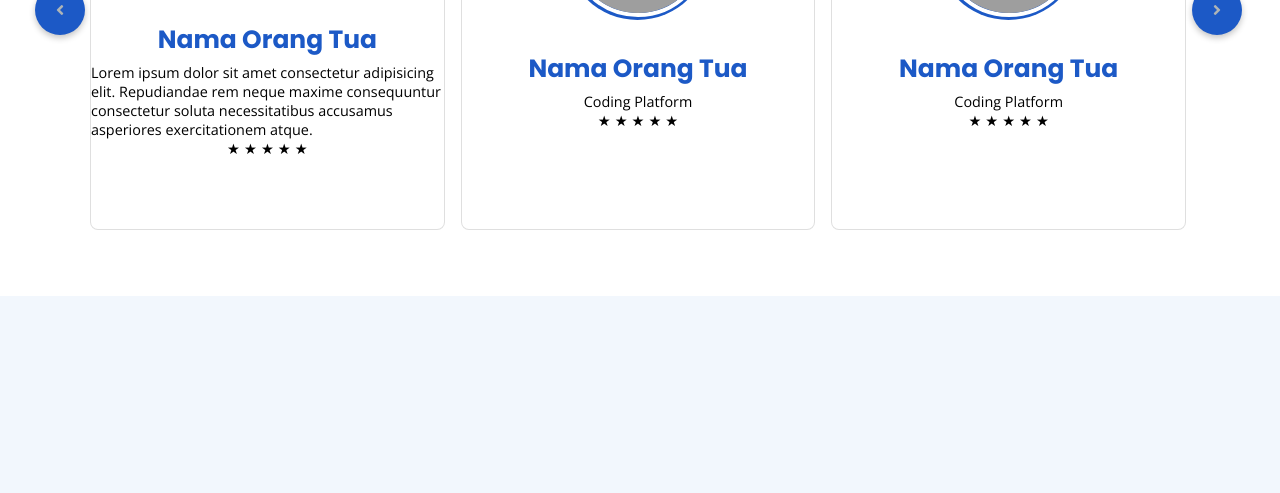
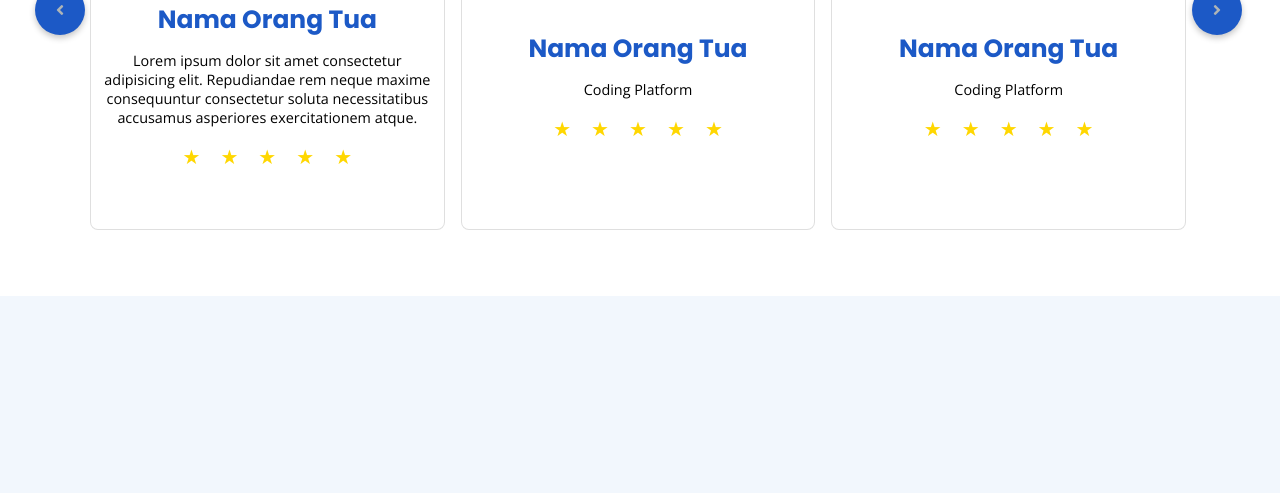
Before and after one commit to vivisangadji/lazuardi-athaillah, a website: page index.html in a window 1280 px wide. Shown: the part 3780-4273 px from the top of the page. Drawn offline with nearby package versions, Linux system fonts and the light colour scheme; grey boxes are pictures that could not be loaded; some icons are missing.

Commit message:
warna bintang jadi gold dan padding pada deskripsi testimoni

```diff
--- a/assets/css/main.css
+++ b/assets/css/main.css
@@ -3196,6 +3196,8 @@ footer .bottom-footer .social-links {
 .card span {
     color: #000;
     font-size: 0.9rem;
+    padding: 8px;
+    text-align: center;
 }
 
 .rating {
@@ -3203,7 +3205,7 @@ footer .bottom-footer .social-links {
     justify-content: center;
 }
 
-.star {
+.card .rating .star {
     font-size: 20px;
     color: gold;
     margin: 0 2px;
```
